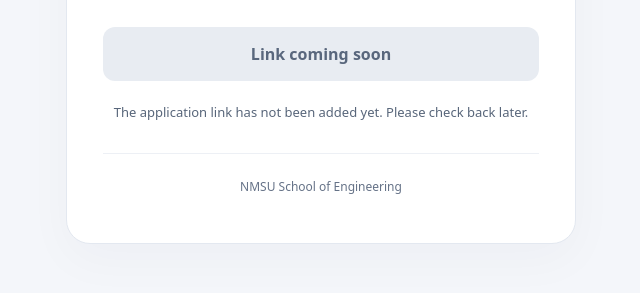
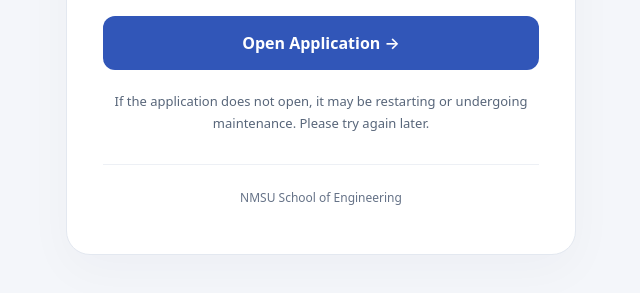
Before and after one commit to asimup/capstone_agent_portal, a plain HTML site: page index.html in a window 1280 px wide. Shown: the part 445-738 px from the top of the page, without its empty margins (319-959 px from the left). Drawn offline with Linux system fonts and the light colour scheme.

Commit message:
Set APPLICATION_URL to the full HTTPS link

```diff
--- a/index.html
+++ b/index.html
@@ -61,7 +61,7 @@
   <script>
     // WEEKLY UPDATE: Paste the full HTTPS application link between the quotes.
     // Leave this empty to show "Link coming soon".
-    const APPLICATION_URL = "";
+    const APPLICATION_URL = "https://oct-filtering-fee-choose.trycloudflare.com";
 
     try {
       const destination = new URL(APPLICATION_URL);
```
